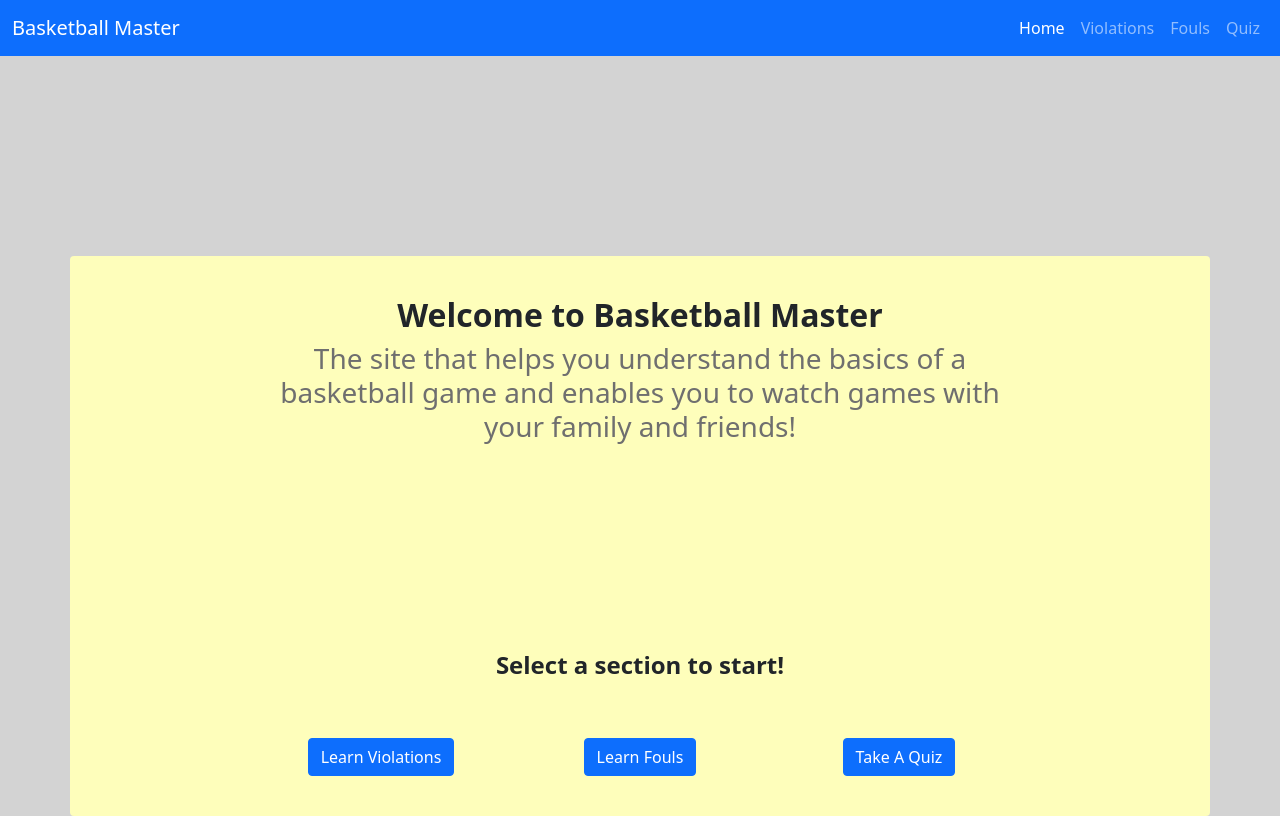
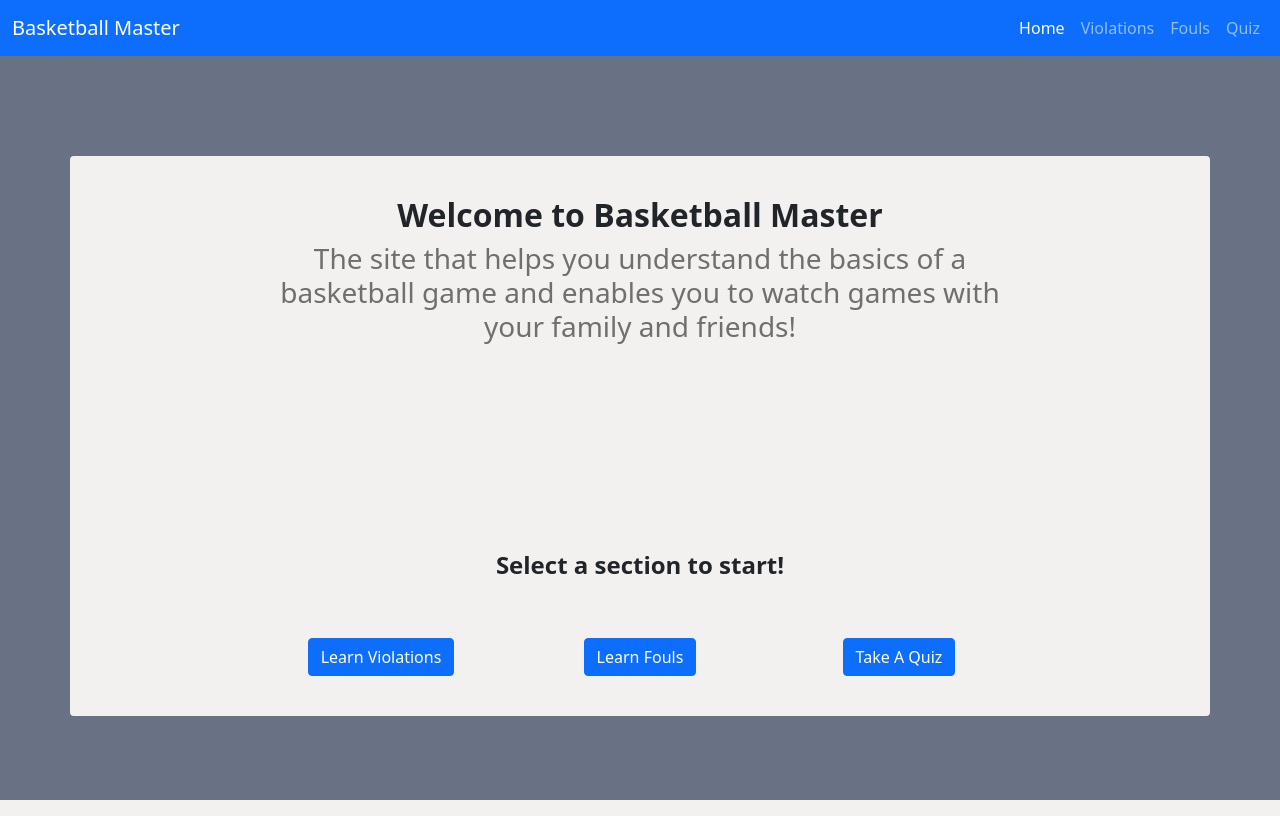
Before and after one commit to LeoLuo0320/UI-Project, a Flask app: page / in a window 1280 px wide. Run offline with Flask 2, Linux system fonts and the light colour scheme; some libraries are stand-ins or nearby versions.

Commit message:
UI changes

```diff
--- a/static/main.css
+++ b/static/main.css
@@ -1,5 +1,5 @@
 body {
-  background-color: lightgray;
+  background-color: #697184;
 }
 
 #home-title {
@@ -15,6 +15,14 @@ body {
   padding-top: 200px;
 }
 
+#check-answer {
+  margin-top: 20px;
+}
+
+#next-question {
+  margin-top: 20px;
+}
+
 #extra_space {
   padding-top: 30px;
   padding-bottom: 30px;
@@ -24,9 +32,10 @@ body {
   width: 100%;
 }
 
+
 .card {
-  margin-top: 200px;
-  background-color: rgb(254, 254, 187);
+  margin-top: 100px;
+  background-color: #F2F1EF;
   padding: 5vh 5vw;
   border: none;
 }
@@ -40,5 +49,5 @@ body {
 }
 
 .quiz-body {
-  margin-top: 100px;
+  margin-top: 50px;
 }
```
